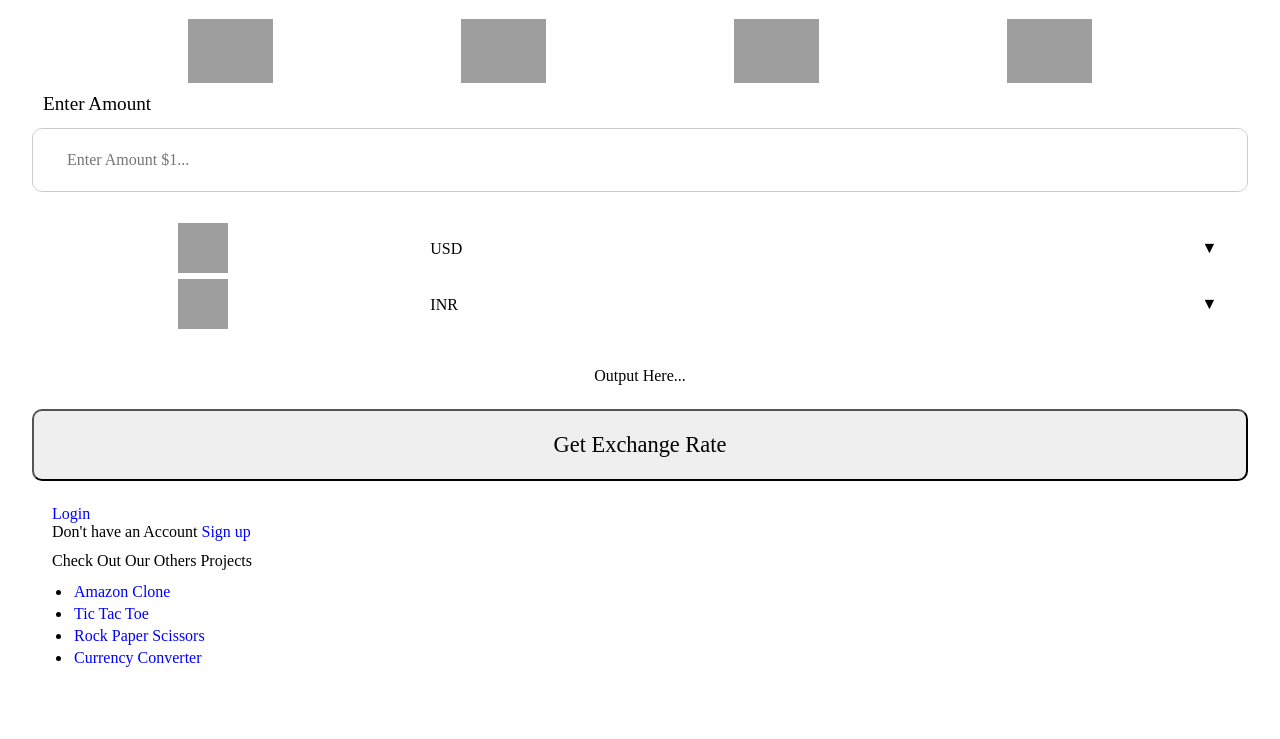
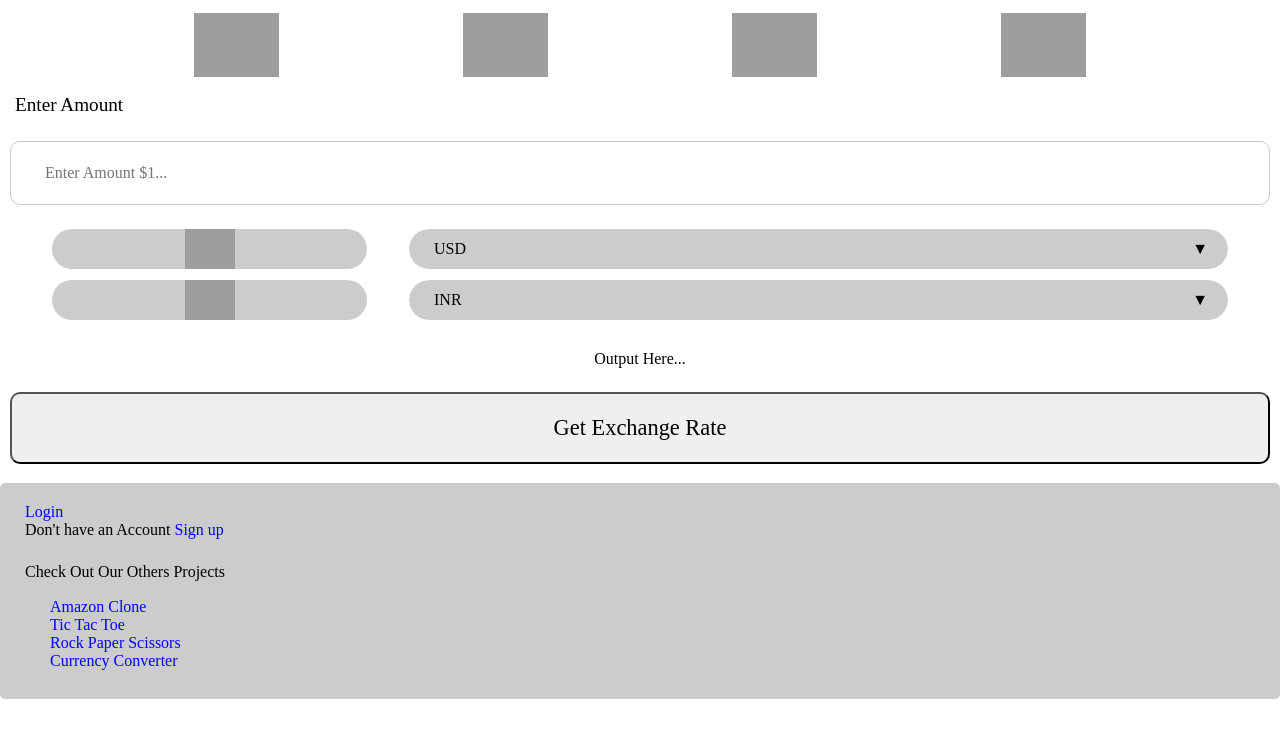
Before and after one commit to smoriginals/Currency-Converter, a plain HTML site: page index.html in a window 1280 px wide. Shown: the part 61-800 px from the top of the page. Drawn offline with Linux system fonts and the light colour scheme; grey boxes are pictures that could not be loaded.

Commit message:
App Finidhed
Everything is done in every aspect ratio, this application is use the latest API so I have only 300 calls in each month so if the app is not shows data it mean it run out of API call contact to owner for more info.

```diff
--- a/appScript.js
+++ b/appScript.js
@@ -79,7 +79,9 @@ const UpdateFlags=(e)=>{
 	out.innerText=answer.toString();
 });*/
 
-getData.addEventListener("click", async () => {
+getData.addEventListener("click", async (e) => {
+
+	e.preventDefault();
     let response = await fetch(latestRate);
     let result = await response.json();
     let baseData = result.data;
--- a/index.html
+++ b/index.html
@@ -2,7 +2,7 @@
 <html lang="en" xmlns="http://www.w3.org/1999/xhtml">
 <head>
     <meta charset="utf-8" />
-	<meta name="viewport" content="width=device-width,initial-scale=1.0" />
+	<meta name="viewport" content="width=device-width, initial-scale=1.0">
     <title>Currency Converter</title>
 	<link rel="stylesheet" href="style.css">
 	<link rel="stylesheet" href="https://cdnjs.cloudflare.com/ajax/libs/font-awesome/6.6.0/css/all.min.css" integrity="sha512-Kc323vGBEqzTmouAECnVceyQqyqdsSiqLQISBL29aUW4U/M7pSPA/gEUZQqv1cwx4OnYxTxve5UMg5GT6L4JJg==" crossorigin="anonymous" referrerpolicy="no-referrer" />
@@ -11,7 +11,7 @@
 	<div class="nav">
 		<p id="appTitle">Currency Converter</p>
 	</div>
-	<div class="space"></div>
+
 	<div class="appContainer">
 		<div class="showFlags">
 			<img src="https://flagsapi.com/US/shiny/64.png">
@@ -37,7 +37,7 @@
 
 		<div class="currency">
 			<select name="from">
-				<option>USD</option>
+				<!--option>USD</option-->
 			</select>
 		</div>
 
@@ -47,7 +47,7 @@
 
 		<div class="currency">
 			<select name="to">
-				<option>INR</option>
+				<!--option>INR</option-->
 			</select>
 		</div>
 	</div>
@@ -65,18 +65,18 @@
 	</form>
 
 	<div class="account">
-
-		<a href="#">Login</a><pre>Don't have an Account<a href="#"> Sign up</a></pre>
-
+		<div class="log">
+			<a href="#">Login</a><pre>Don't have an Account<a href="#"> Sign up</a></pre>
+		</div>
 		<div class="others">
 			<p id="pro">Check Out Our Others Projects</p>
 		</div>
 
 		<div class="links">
 			<ul>
-			<li><a href="#">Amazon Clone</a></li>
-			<li><a href="#">Tic Tac Toe</a></li>
-			<li><a href="#">Rock Paper Scissors</a></li>
+			<li><a href="https://smos-github.github.io/Clone/" target="main">Amazon Clone</a></li>
+			<li><a href="https://smos-github.github.io/Tic-Tac-Toe/" target="main">Tic Tac Toe</a></li>
+			<li><a href="https://smos-github.github.io/R-P-S-Browser/"taget="main">Rock Paper Scissors</a></li>
 			<li><a href="#">Currency Converter</a></li>
 			</ul>
 		</div>
--- a/style.css
+++ b/style.css
@@ -3,11 +3,12 @@
 	padding:0px;
 	font-size:16px;
 	font-family:geometos;
-	box-sizing:borer-box;
+	box-sizing:border-box;
+	overflow:hidden;
 }
 button{
 	height:4.5rem;
-	width:95%;
+	width:100%;
 	border-radius:10px;
 	font-size:1.4rem;
 	cursor:pointer;
@@ -20,22 +21,23 @@ a{
 #appTitle{
 	font-size:1.4rem;
 	line-height:3.5rem;
-	margin-left:40px;
+	padding:0 20px;
 }
 #amount{
 	font-size:1.2rem;
-	margin-left:38px;
+	padding:2px 5px;
 }
 .nav{
 	height:4rem;
 	width:100%;
+	padding:5px 10px;
 }
-.space{
-	height:1rem;
-}
+
 .appContainer{
 	height:100%;
 	width:100%;
+	padding:5px 10px;
+	margin:5px 0px;
 }
 
 .showFlags{
@@ -45,20 +47,15 @@ a{
 	justify-content:space-evenly;
 }
 .appSection{
-	height:2rem;
+	height:10%;
 	width:100%;
-	display:flex;
-	justify-content:flex-start;
-	align-items:center;
-	padding:0 0 0 5px;
-	margin-top:5px;
+	padding:5px 10px;
+	margin:5px 0px;
 }
-.searchInput{
-	height:2.1rem;
-}
+
 .inputBox{
 	height:4rem;
-	width:95%;
+	width:100%;
 	border:1px solid #ccc;
 	border-radius:10px;
 	padding-left:30px;
@@ -68,6 +65,8 @@ a{
 .inputContainer{
 	height:5rem;
 	width:100%;
+	padding:5px 10px;
+	margin:5px 0px;
 	display:flex;
 	justify-content:center;
 	align-items:center;
@@ -79,17 +78,17 @@ a{
 	flex-wrap:wrap;
 	justify-content:space-evenly;
 	align-items:center;
-	margin-top:20px;
+	padding:5px 10px;
+	margin:5px 0px;
 }
 .flagsF,.flagsT{
 	height:2.5rem;
 	width:25%;
-	background-color:white;
+	background-color:#ccc;
 	border-radius:50px;
 	display:flex;
 	justify-content:center;
 	align-items:center;
-
 }
 .currency{
 	height:2.5rem;
@@ -99,15 +98,15 @@ a{
 	display:flex;
 	justify-content:center;
 	align-items:center;
-
 }
 .getValue{
 	height:3rem;
 	width:100%;
-	margin-top:20px;
 	display:flex;
 	justify-content:center;
 	align-items:center;
+	padding:5px 10px;
+	margin:5px 0px;
 }
 .output{
 	height:2.8rem;
@@ -121,44 +120,49 @@ a{
 .submiting{
 	height:5rem;
 	width:100%;
-	margin-top:5px;
 	display:flex;
 	justify-content:center;
 	align-items:center;
+	padding:5px 10px;
+	margin:5px 0px;
 }
 
-
 .account{
-	height:13rem;
-	width:95%;
+	height:100%;
+	width:100%;
 	border-radius:5px;
-	padding:20px;
-	margin:0 auto;
-	box-sizing:border-box;
+	padding:10px 20px;
+	margin:10px auto;
+	background-color:#ccc;
 }
-
+.log{
+	height:3rem;
+	width:100%;
+	padding:5px;
+	margin:5px 0px;
+}
 .others{
-	height:2.5rem;
+	height:2rem;
 	width:100%;
-	line-height:2.5rem;
-	display:block;
+	line-height:2rem;
+	padding:5px;
+	margin:5px 0px;
 }
 
 .links{
-	height:6.5rem;
+	height:6rem;
 	width:100%;
-	padding-left:20px;
+	padding:10px 30px;
+	margin:5px 0px;
 }
-li{
-	padding:2px;
-}
+
 select{
 	height:2.5rem;
 }
 
 .currency select {
   appearance: none; /* Remove default styling */
-  background-color:white;
+  background-color:#ccc;
   color: black;
   padding-left:25px;
   font-size: 16px;
@@ -174,7 +178,6 @@ select{
   position: relative;
   display: inline-block;
   border-radius:50px;
-
 }
 
 .currency::after {
```
